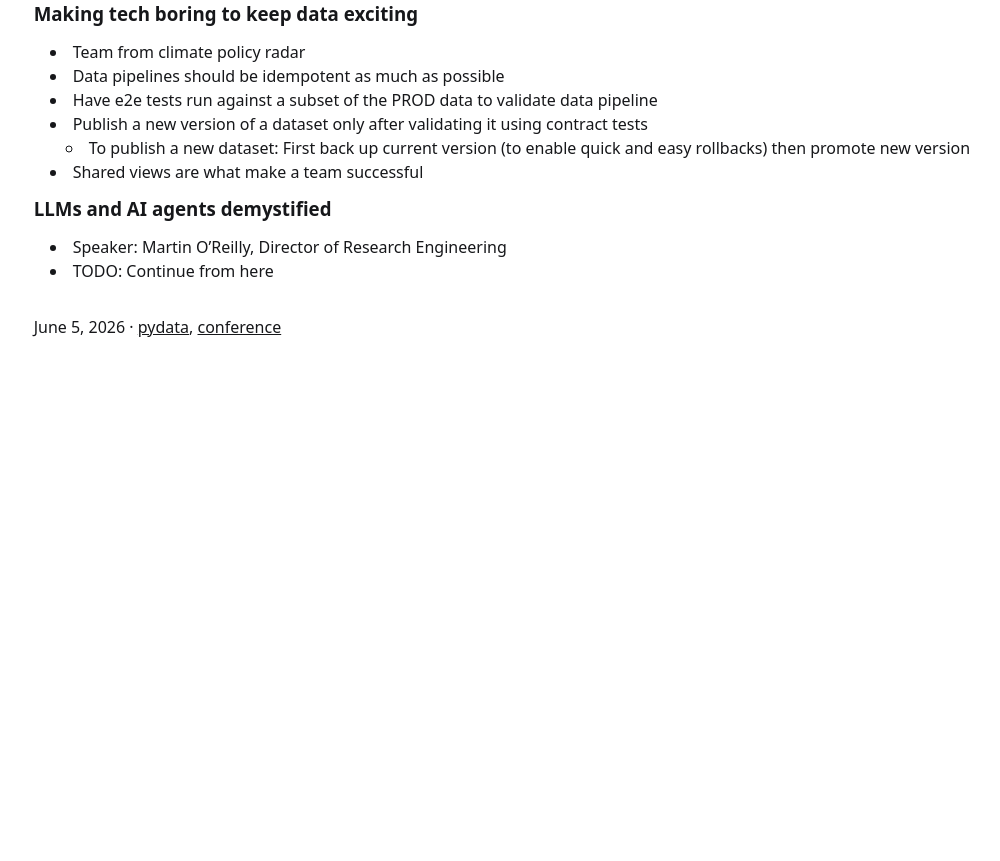
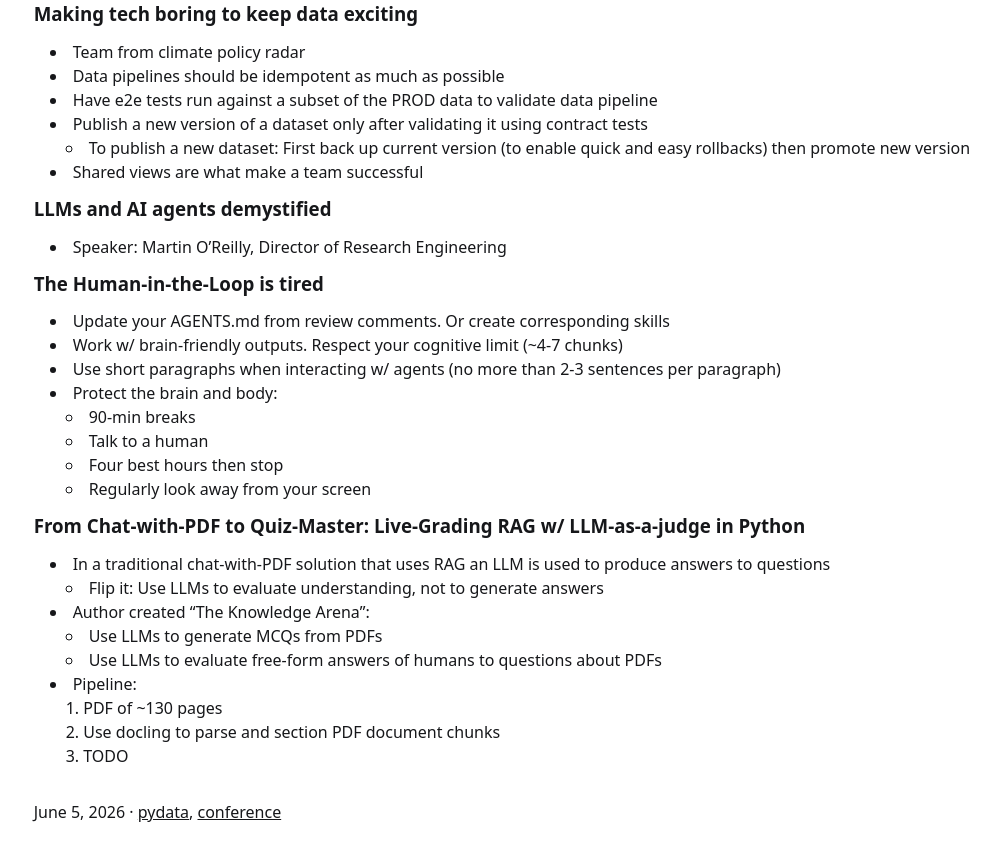
Before and after one commit to ovidiuparvu/ovidiuparvu.github.io, a Jekyll site: the page built from _posts/2026-06-05-pydata-london-2026.md, in a window 1280 px wide and 900 px high, scrolled down 4489 px. Shown: the top 861 px of the window, without its empty margins (194-1194 px from the left). Built offline with Jekyll 4.4.1, drawn with Linux system fonts in a browser that asks for light colours; a script that is not in the unit is left out; before the commit the page ends 4924 px from its top, so only the background shows below that.

Commit message:
Add new sections on human-in-the-loop considerations and live-grading with LLMs in PyData London 2026 notes

```diff
--- a/_posts/2026-06-05-pydata-london-2026.md
+++ b/_posts/2026-06-05-pydata-london-2026.md
@@ -207,4 +207,26 @@ tags: [pydata,conference]
 ### LLMs and AI agents demystified
 
 - Speaker: Martin O'Reilly, Director of Research Engineering
-- TODO: Continue from here
+
+### The Human-in-the-Loop is tired
+
+- Update your AGENTS.md from review comments. Or create corresponding skills
+- Work w/ brain-friendly outputs. Respect your cognitive limit (~4-7 chunks)
+- Use short paragraphs when interacting w/ agents (no more than 2-3 sentences per paragraph)
+- Protect the brain and body:
+  - 90-min breaks
+  - Talk to a human
+  - Four best hours then stop
+  - Regularly look away from your screen
+
+### From Chat-with-PDF to Quiz-Master: Live-Grading RAG w/ LLM-as-a-judge in Python
+
+- In a traditional chat-with-PDF solution that uses RAG an LLM is used to produce answers to questions
+  - Flip it: Use LLMs to evaluate understanding, not to generate answers
+- Author created "The Knowledge Arena":
+  - Use LLMs to generate MCQs from PDFs
+  - Use LLMs to evaluate free-form answers of humans to questions about PDFs
+- Pipeline:
+  1. PDF of ~130 pages
+  2. Use docling to parse and section PDF document chunks
+  3. TODO
```
